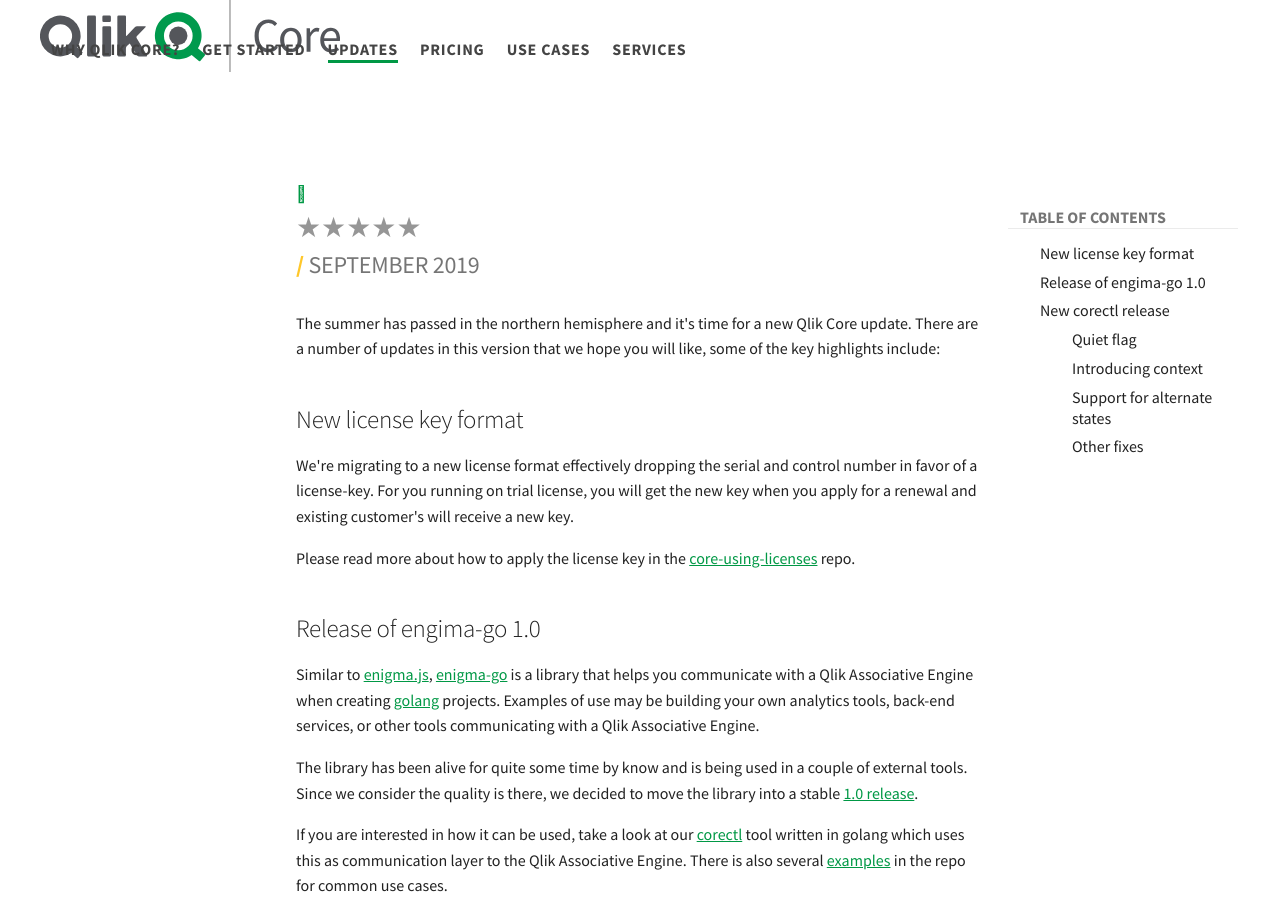
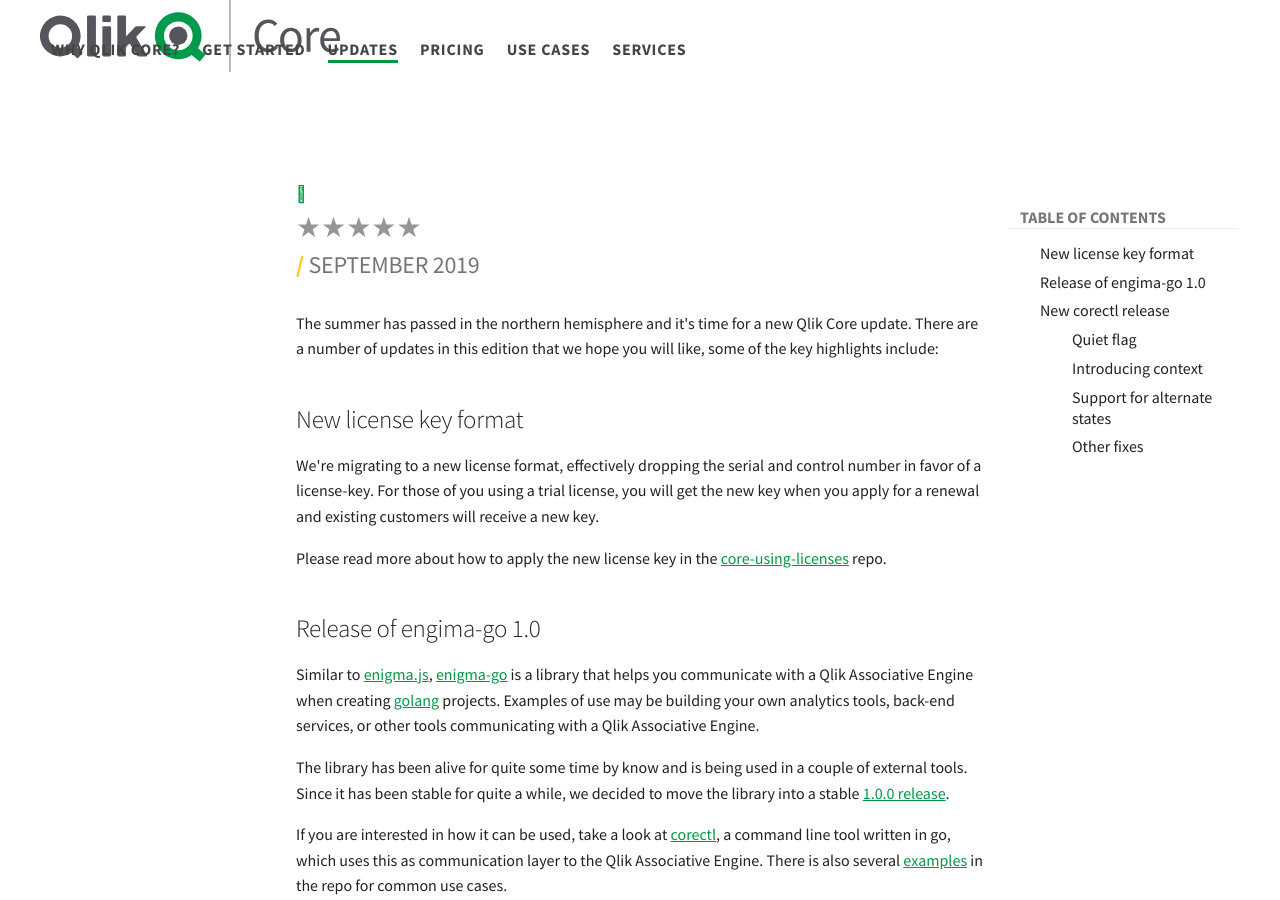
Before and after one commit to qlik-oss/core-website, an MkDocs documentation site: the page built from docs/updates/2019-09.md, in a window 1280 px wide and 900 px high. Built offline with MkDocs 1.6.1 and Material for MkDocs 9.7.7, drawn with Linux system fonts in a browser that asks for light colours; nearby versions of some CDN libraries.

Commit message:
September update (#540)

```diff
--- a/docs/updates/2019-09.md
+++ b/docs/updates/2019-09.md
@@ -1,15 +1,15 @@
 # September 2019
 
 The summer has passed in the northern hemisphere and it's time for a new Qlik Core update. There are a number of
-updates in this version that we hope you will like, some of the key highlights include:
+updates in this edition that we hope you will like, some of the key highlights include:
 
 ## New license key format
 
-We're migrating to a new license format effectively dropping the serial and control number in favor of a license-key.
-For you running on trial license, you will get the new key when you apply for a renewal and existing customer's will
-receive a new key.
+We're migrating to a new license format, effectively dropping the serial and control number in favor of a license-key.
+For those of you using a trial license, you will get the new key when you apply for a renewal and existing customers
+will receive a new key.
 
-Please read more about how to apply the license key in the
+Please read more about how to apply the new license key in the
 [core-using-licenses](https://github.com/qlik-oss/core-using-licenses) repo.
 
 ## Release of engima-go 1.0
@@ -20,12 +20,12 @@
 Associative Engine.
 
 The library has been alive for quite some time by know and is being used in a couple of external tools.
-Since we consider the quality is there, we decided to move the library into a stable
-[1.0 release](https://github.com/qlik-oss/enigma-go/releases/tag/v1.0.0).
+Since it has been stable for quite a while, we decided to move the library into a stable
+[1.0.0 release](https://github.com/qlik-oss/enigma-go/releases/tag/v1.0.0).
 
-If you are interested in how it can be used, take a look at our [corectl](https://github.com/qlik-oss/corectl) tool
-written in golang which uses this as communication layer to the Qlik Associative Engine. There is also several
-[examples](https://github.com/qlik-oss/enigma-go/tree/master/examples) in the repo for common use cases.
+If you are interested in how it can be used, take a look at [corectl](https://github.com/qlik-oss/corectl), a command
+line tool written in go, which uses this as communication layer to the Qlik Associative Engine. There is also
+several [examples](https://github.com/qlik-oss/enigma-go/tree/master/examples) in the repo for common use cases.
 
 ## New corectl release
 
```
